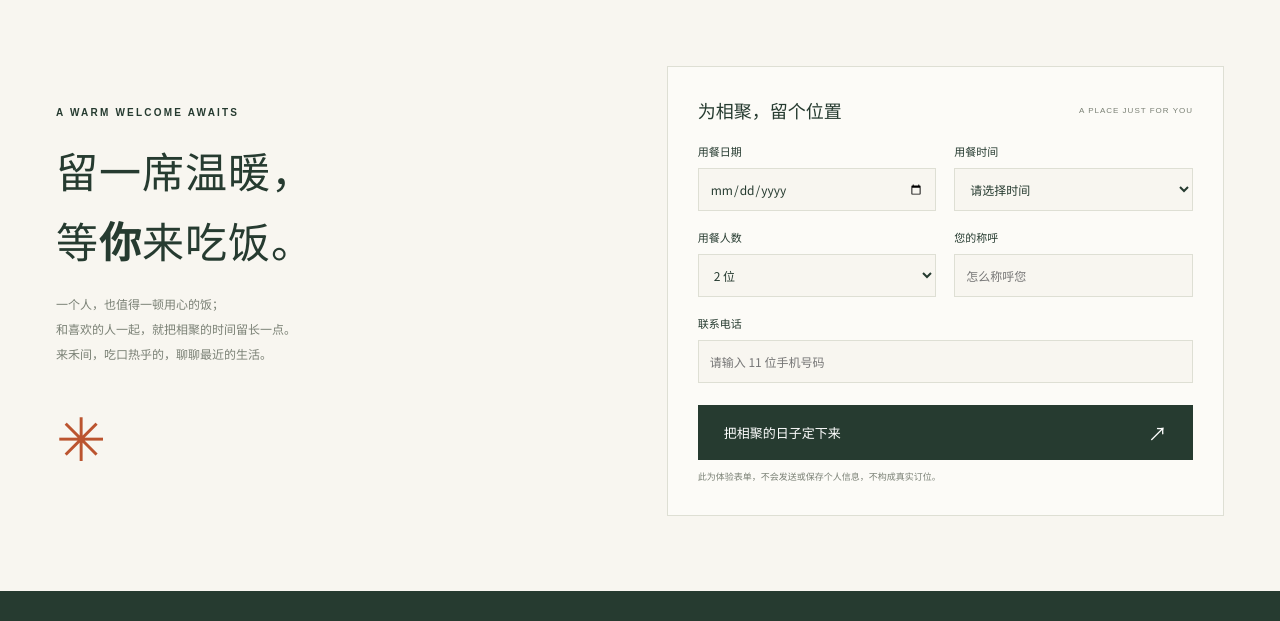
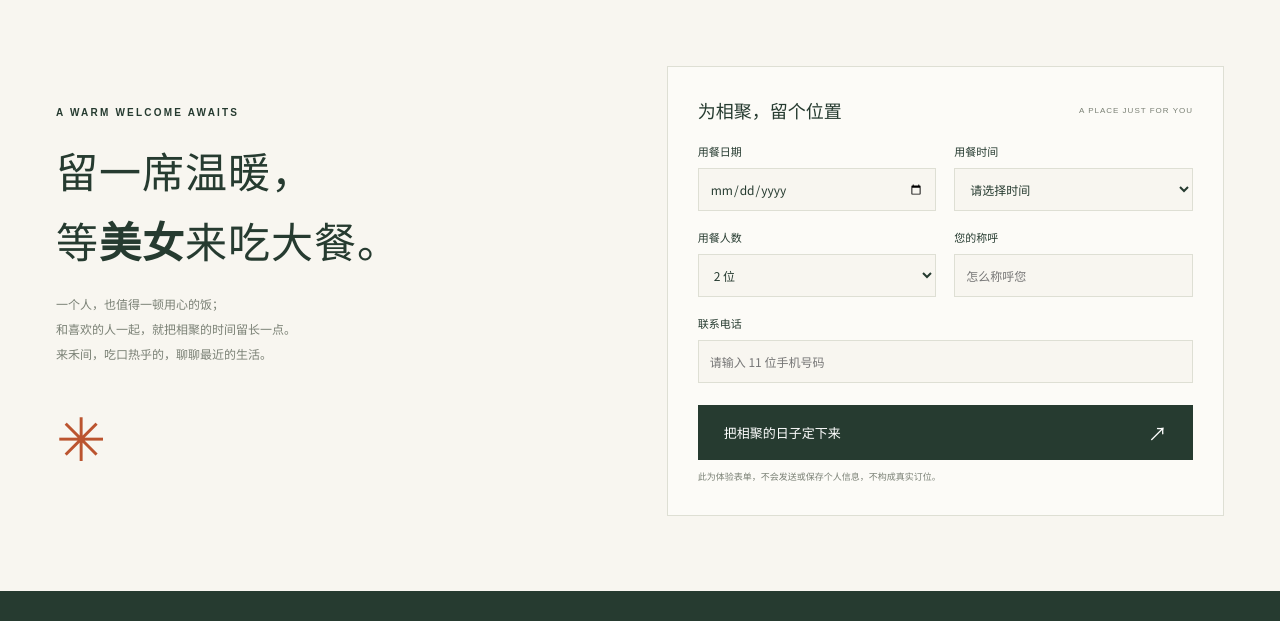
Before and after one commit to qianqian977/qian1, a plain HTML site: page index.html in a window 1280 px wide. Shown: the part 2020-2641 px from the top of the page. Drawn offline with Linux system fonts and the light colour scheme.

Commit message:
Update reservation headline copy

```diff
--- a/index.html
+++ b/index.html
@@ -31,7 +31,7 @@
       <article class="dish" data-category="dessert"><div class="dish-image"><img src="https://images.unsplash.com/photo-1488477181946-6428a0291777?auto=format&fit=crop&w=700&q=80" alt="新鲜莓果搭配奶油甜品" loading="lazy"/><span class="dish-badge light">留一点甜</span><span class="dish-number">04</span></div><div class="dish-title"><h3>莓好时光奶油杯</h3><span>¥<strong>32</strong></span></div><p>应季莓果 / 轻盈奶油 / 手作酥粒</p></article>
     </div><p class="menu-footnote">菜单与价格为概念展示 · 实际供应以门店为准 · 如有食物过敏，请提前告知我们</p></section>
     <section class="story-section wrap" id="story"><div class="story-photo"><img src="https://images.unsplash.com/photo-1414235077428-338989a2e8c0?auto=format&fit=crop&w=1100&q=85" alt="温暖灯光下摆放整齐的餐馆餐桌" loading="lazy"/><span>COME AS YOU ARE.</span></div><div class="story-copy"><div class="eyebrow">A TABLE, A STORY</div><h2>不只是一餐，<br>也是日常里的<span class="serif orange">小确幸。</span></h2><p>我们相信，好的食物不必复杂。是食材本来的味道，是厨房里升起的热气，也是对面那个人，刚好有空陪你吃饭。</p><p>禾间想做的，不过是把这些简单的美好，认真地放在你的餐桌上。</p><a href="#reservation" class="text-link">来这里，坐一会儿 <span>↗</span></a><span class="story-signature">禾间 · 好好吃饭</span></div></section>
-    <section class="reservation section wrap" id="reservation"><div class="reservation-intro"><div class="eyebrow">A WARM WELCOME AWAITS</div><h2>留一席温暖，<br>等<span class="serif">你</span>来吃饭。</h2><p>一个人，也值得一顿用心的饭；<br>和喜欢的人一起，就把相聚的时间留长一点。<br>来禾间，吃口热乎的，聊聊最近的生活。</p><span class="reservation-flower">✳</span></div><form id="booking-form"><div class="form-top"><h3>为相聚，留个位置</h3><span>A PLACE JUST FOR YOU</span></div><div class="form-grid"><label>用餐日期<input type="date" id="booking-date" name="date" required/></label><label>用餐时间<select name="time" required><option value="">请选择时间</option><option>11:30</option><option>12:30</option><option>13:30</option><option>17:30</option><option>18:30</option><option>19:30</option><option>20:30</option></select></label><label>用餐人数<select name="guests"><option>2 位</option><option>1 位</option><option>3 位</option><option>4 位</option><option>5 位</option><option>6 位及以上</option></select></label><label>您的称呼<input name="name" autocomplete="name" placeholder="怎么称呼您" maxlength="30" required/></label><label class="full">联系电话<input type="tel" name="phone" autocomplete="tel" placeholder="请输入 11 位手机号码" pattern="1[3-9][0-9]{9}" title="请输入有效的中国大陆 11 位手机号码" required/></label></div><button class="button booking-submit" type="submit">把相聚的日子定下来 <span>↗</span></button><p class="form-note">此为体验表单，不会发送或保存个人信息，不构成真实订位。</p><p id="booking-status" role="status" aria-live="polite"></p></form></section>
+    <section class="reservation section wrap" id="reservation"><div class="reservation-intro"><div class="eyebrow">A WARM WELCOME AWAITS</div><h2>留一席温暖，<br>等<span class="serif">美女</span>来吃大餐。</h2><p>一个人，也值得一顿用心的饭；<br>和喜欢的人一起，就把相聚的时间留长一点。<br>来禾间，吃口热乎的，聊聊最近的生活。</p><span class="reservation-flower">✳</span></div><form id="booking-form"><div class="form-top"><h3>为相聚，留个位置</h3><span>A PLACE JUST FOR YOU</span></div><div class="form-grid"><label>用餐日期<input type="date" id="booking-date" name="date" required/></label><label>用餐时间<select name="time" required><option value="">请选择时间</option><option>11:30</option><option>12:30</option><option>13:30</option><option>17:30</option><option>18:30</option><option>19:30</option><option>20:30</option></select></label><label>用餐人数<select name="guests"><option>2 位</option><option>1 位</option><option>3 位</option><option>4 位</option><option>5 位</option><option>6 位及以上</option></select></label><label>您的称呼<input name="name" autocomplete="name" placeholder="怎么称呼您" maxlength="30" required/></label><label class="full">联系电话<input type="tel" name="phone" autocomplete="tel" placeholder="请输入 11 位手机号码" pattern="1[3-9][0-9]{9}" title="请输入有效的中国大陆 11 位手机号码" required/></label></div><button class="button booking-submit" type="submit">把相聚的日子定下来 <span>↗</span></button><p class="form-note">此为体验表单，不会发送或保存个人信息，不构成真实订位。</p><p id="booking-status" role="status" aria-live="polite"></p></form></section>
   </main>
   <footer id="visit"><div class="wrap footer-main"><a class="brand" href="#home"><span class="brand-mark">禾</span><span>禾间<small>HEJIAN · EATERY</small></span></a><div><h3>欢迎来坐坐</h3><p>城市街角 · 一处留给好好吃饭的地方</p><p>概念门店 · 地址待公布</p></div><div><h3>等你来吃饭</h3><p>每日 11:00 - 21:30</p><p>最后点单时间 20:30</p></div><a class="back-top text-link" href="#home">回到顶部 ↑</a></div><div class="wrap footer-bottom"><span>© <span id="year">2026</span> 禾间 HEJIAN. 概念餐馆展示网站。</span><span>好好吃饭，慢慢生活。 <i>✳</i></span></div></footer>
 </body>
```
